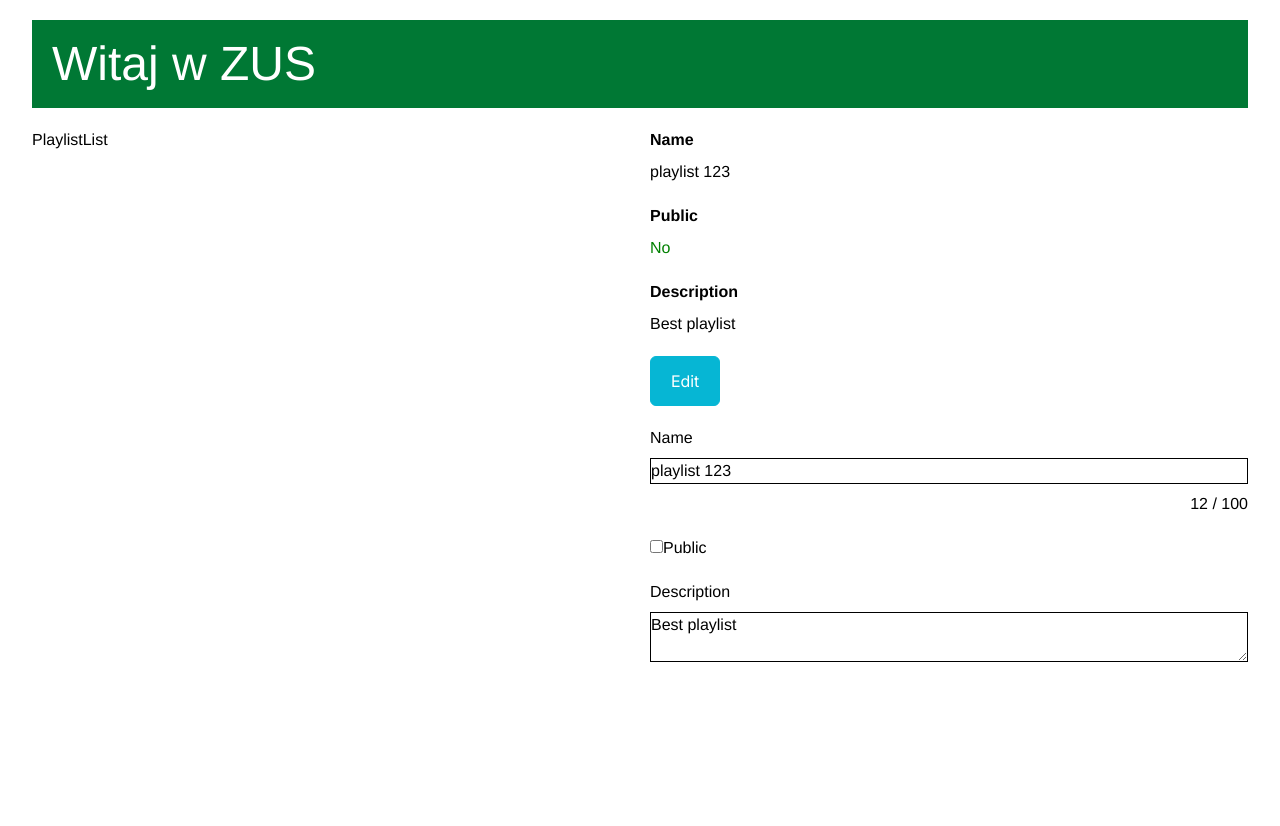
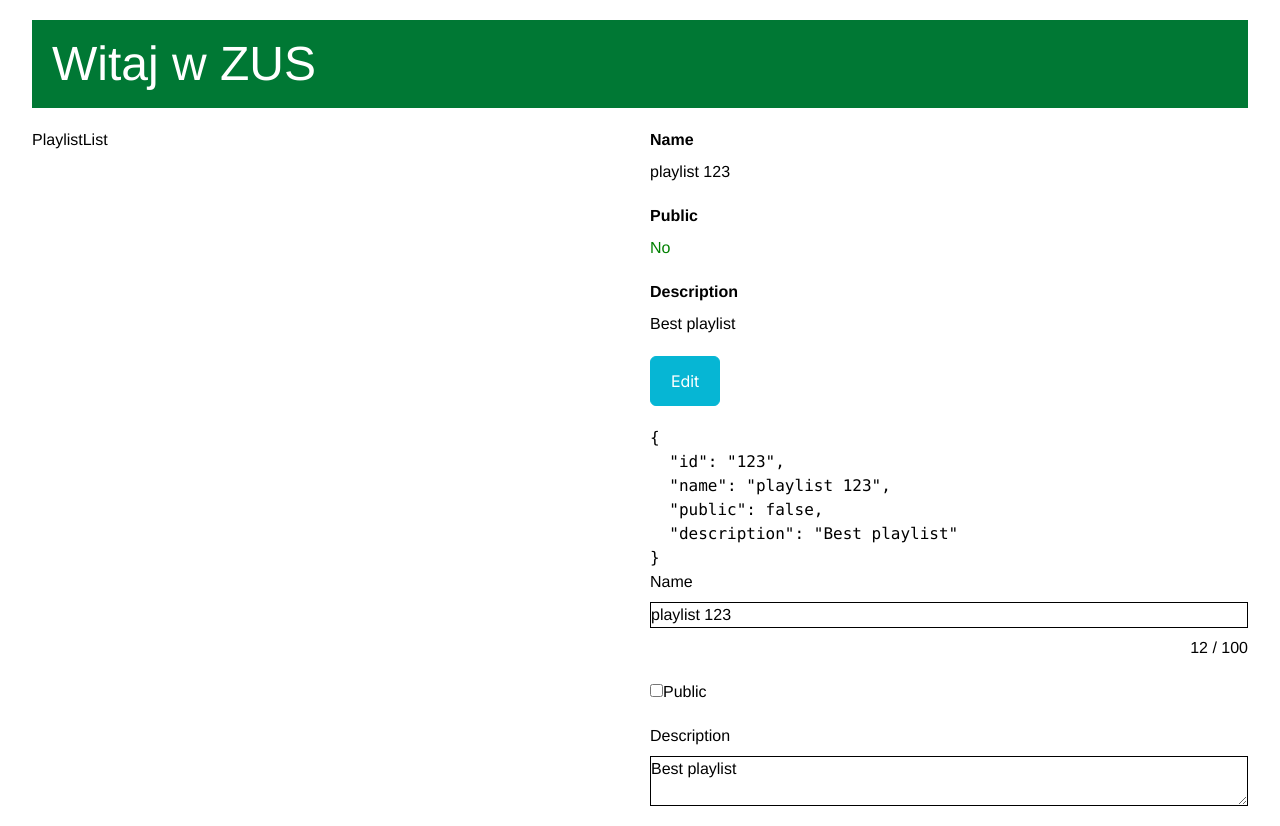
Before and after one commit to slawekppr/zus-react, a React (Vite) app: page / in a window 1280 px wide. Before the commit the page ends 800 px from the top, so only its background shows below. Built offline with nearby package versions, Linux system fonts and the light colour scheme; a web font is replaced by a local one.

Commit message:
<pre>{JSON.stringify(playlist, null, 2)}</pre>

```diff
--- a/src/playlists/components/PlaylistEditor.tsx
+++ b/src/playlists/components/PlaylistEditor.tsx
@@ -30,6 +30,8 @@ const PlaylistEditor = (props: Props) => {
 
   return (
     <div>
+      <pre>{JSON.stringify(playlist, null, 2)}</pre>
+
       <div className="grid gap-5">
         <div className="grid gap-2">
           <label>Name</label>
```
